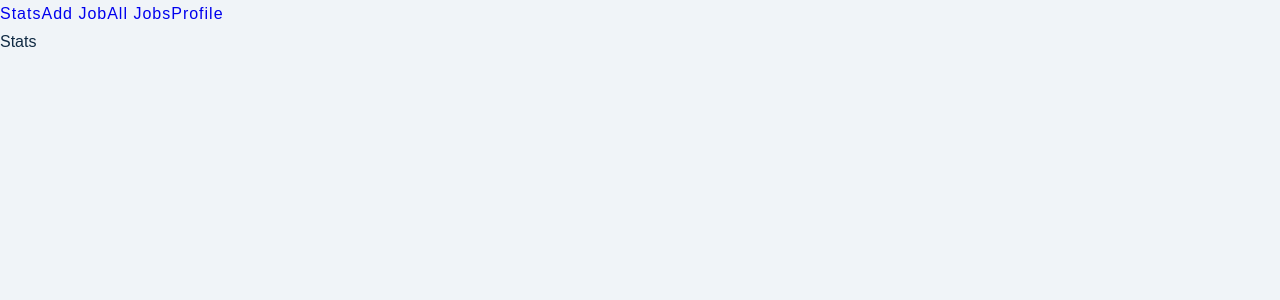
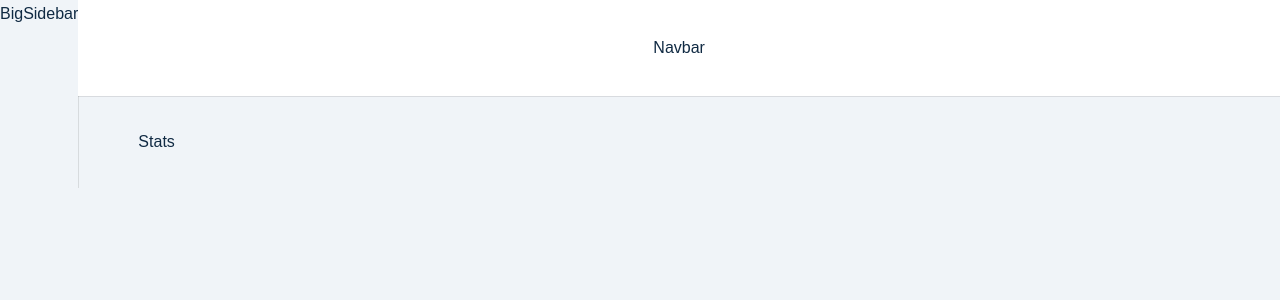
Before and after one commit to DKBBhavya/mern-jobify, a React (Create React App) app in the folder client/: page / in a window 1280 px wide. Shown: the top 300 px of the page. Built offline with nearby package versions, Linux system fonts and the light colour scheme; sample sign-in values are in the browser's storage.

Commit message:
Implemented Shared Layout

```diff
--- /dev/null
+++ b/client/src/components/BigSidebar.js
@@ -0,0 +1,10 @@
+import Wrapper from "../assets/wrappers/BigSidebar";
+
+const BigSidebar = () => {
+  return (
+    <Wrapper>
+      <div>BigSidebar</div>
+    </Wrapper>
+  );
+};
+export default BigSidebar;
--- /dev/null
+++ b/client/src/components/Navbar.js
@@ -0,0 +1,10 @@
+import Wrapper from "../assets/wrappers/Navbar";
+
+const Navbar = () => {
+  return (
+    <Wrapper>
+      <div>Navbar</div>
+    </Wrapper>
+  );
+};
+export default Navbar;
--- /dev/null
+++ b/client/src/components/SmallSidebar.js
@@ -0,0 +1,10 @@
+import Wrapper from "../assets/wrappers/SmallSidebar";
+
+const SmallSidebar = () => {
+  return (
+    <Wrapper>
+      <div>SmallSidebar</div>
+    </Wrapper>
+  );
+};
+export default SmallSidebar;
--- a/client/src/components/index.js
+++ b/client/src/components/index.js
@@ -1,5 +1,8 @@
 import Logo from "./Logo";
 import FormRow from "./FormRow";
 import Alert from "./Alert";
+import Navbar from "./Navbar";
+import BigSidebar from "./BigSidebar";
+import SmallSidebar from "./SmallSidebar";
 
-export { Logo, FormRow, Alert };
+export { Logo, FormRow, Alert, SmallSidebar, BigSidebar, Navbar };
--- a/client/src/pages/dashboard/SharedLayout.js
+++ b/client/src/pages/dashboard/SharedLayout.js
@@ -1,16 +1,20 @@
 import { Outlet, Link } from "react-router-dom";
 import Wrapper from "../../assets/wrappers/SharedLayout";
+import { Navbar, BigSidebar, SmallSidebar } from "../../components";
 
 const SharedLayout = () => {
   return (
     <Wrapper>
-      <nav>
-        <Link to="/stats">Stats</Link>
-        <Link to="/add-job">Add Job</Link>
-        <Link to="/all-jobs">All Jobs</Link>
-        <Link to="/profile">Profile</Link>
-      </nav>
-      <Outlet />
+      <main className="dashboard">
+        <SmallSidebar />
+        <BigSidebar />
+        <div>
+          <Navbar />
+          <div className="dashboard-page">
+            <Outlet />
+          </div>
+        </div>
+      </main>
     </Wrapper>
   );
 };
```
